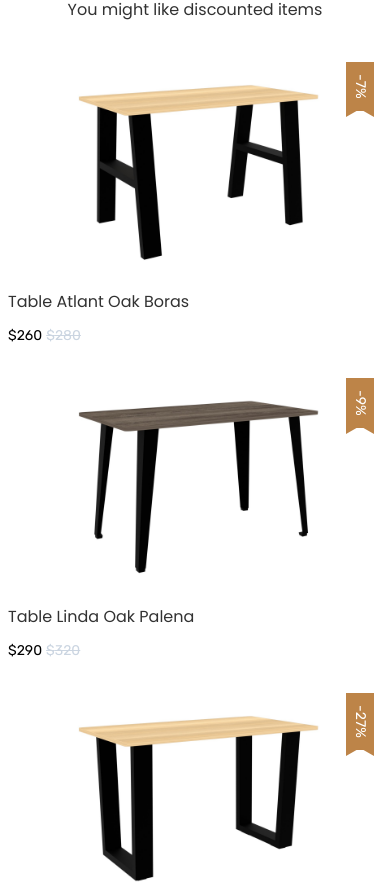
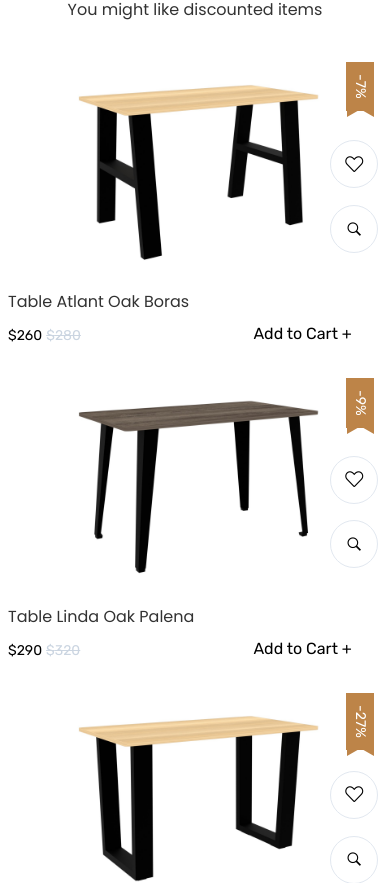
Before and after one commit to darkysadow/tableShop, a Next.js app in the folder client/: page / in a window 390 px wide. Shown: the part 1397-2280 px from the top of the page. Built offline with nearby package versions, Linux system fonts and the light colour scheme.

Commit message:
Added MUI to project. Created adaptive layout for SalesCards

```diff
--- a/client/app/globals.css
+++ b/client/app/globals.css
@@ -38,6 +38,15 @@
   border-bottom: 0.5rem solid transparent;
 }
 
+@media (max-width: 768px) {
+  .sale-triangle::before {
+    right: -0.04rem !important;
+  }
+  .sale-triangle::after {
+    left: -0.03rem !important;
+  }
+}
+
 .sale-triangle::before {
   right: 0;
   border-left: 0.91rem solid #bd8448;
@@ -70,6 +79,27 @@
   left: 0;
   transition: opacity 0.2s linear;
   opacity: 0;
+}
+
+@media (max-width: 768px) {
+  .sale-card-addtocart {
+    opacity: 1 !important;
+    left: 65% !important;
+    transform: translateX(0%) !important;
+    display: inline-block !important;
+  }
+  .sales-secondary-buttons {
+    transform: translateX(0%) rotate(0deg) !important;
+    opacity: 1 !important;
+    transition: opacity 0.2s linear, transform 0.3s linear, color 0.3s linear, border-color 0.3s linear;
+  }
+  .sale-card:hover > .sale-card-bottom > .sale-card-bottom-effect > .sale-card-price  {
+    opacity: 1;
+    transform: translateY(0%) !important;
+  }
+  .sale-card:hover > .sale-card-bottom > .sale-card-bottom-effect > .sale-card-addtocart {
+    transform: translateX(0%) !important;
+  }
 }
 
 .sale-card:hover > .sales-second-image {
--- a/client/components/Header/Header.jsx
+++ b/client/components/Header/Header.jsx
@@ -70,7 +70,7 @@ const Header = () => {
             </div>
           </motion.div>
           <div
-            className='hidden w-4 h-4 relative max-md:block burger-menu space-y-1 group transition-all'
+            className='hidden w-4 h-4 relative max-md:block burger-menu space-y-1 group transition-all header-burger'
             onClick={toggleMobileBurgerOpened}
           >
             <span className={"absolute block h-0.5 w-4 transition group-hover:bg-[#bd8448]  " + `${mobileBurgerOpened ? "rotate-45 bottom-1/3 -translate-y-1/3 bg-[#bd8448]" : "top-[1px] bg-black"}`}></span>
--- a/client/package.json
+++ b/client/package.json
@@ -9,6 +9,9 @@
     "lint": "next lint"
   },
   "dependencies": {
+    "@emotion/react": "^11.11.3",
+    "@emotion/styled": "^11.11.0",
+    "@mui/material": "^5.15.5",
     "framer-motion": "^10.17.9",
     "next": "14.0.4",
     "react": "^18",
```
Also changed, not shown: 1 other file (tests, documents, lock files or other folders).
